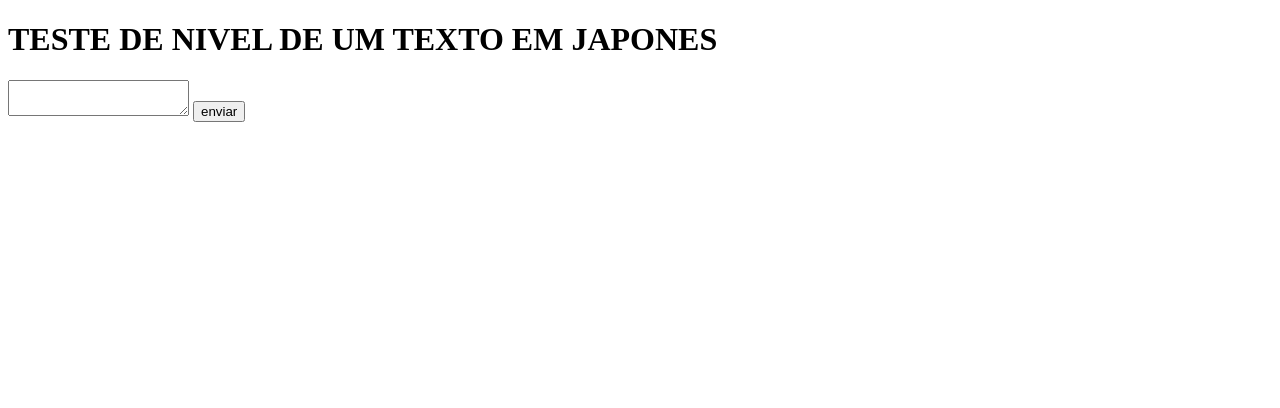
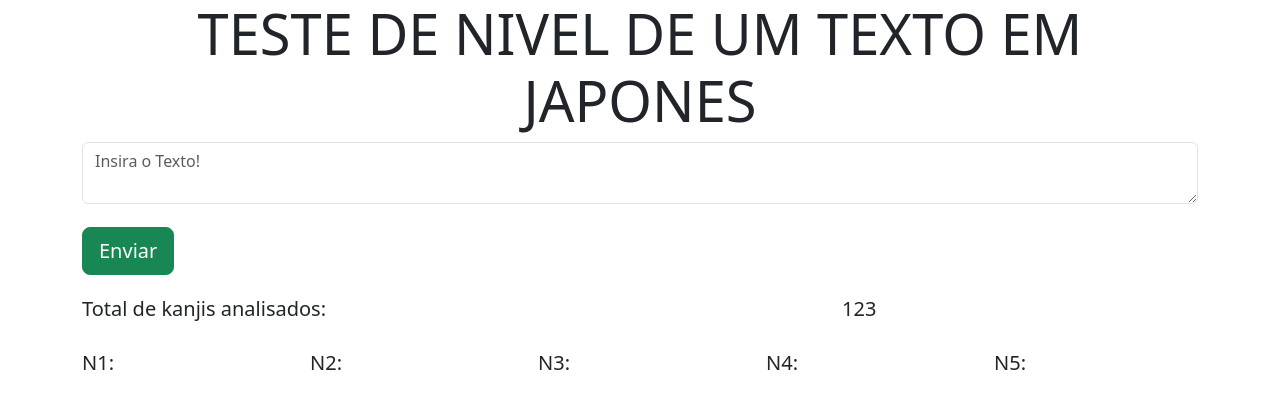
Before and after one commit to AugustoSena/japones-do-carai, a website: page html/index.html in a window 1280 px wide. Drawn offline with nearby package versions, Linux system fonts and the light colour scheme; no server answers.

Commit message:
finalizando back e inciando pseudo front

```diff
--- a/html/index.html
+++ b/html/index.html
@@ -4,10 +4,71 @@
     <meta charset="UTF-8">
     <meta name="viewport" content="width=device-width, initial-scale=1.0">
     <title>Texte de japones</title>
+    <link href="https://cdn.jsdelivr.net/npm/bootstrap@5.3.2/dist/css/bootstrap.min.css" rel="stylesheet" integrity="sha384-T3c6CoIi6uLrA9TneNEoa7RxnatzjcDSCmG1MXxSR1GAsXEV/Dwwykc2MPK8M2HN" crossorigin="anonymous">
 </head>
 <body>
-    <h1>TESTE DE NIVEL DE UM TEXTO EM JAPONES</h1>
-    <textarea id="texto"></textarea>
-    <button onclick="">enviar</button>
-</body>
+    <div class="container">
+        <div class="row">
+                <div class="col text-center">
+                    <h1 class="display-4">TESTE DE NIVEL DE UM TEXTO EM JAPONES</h1>
+                </div>
+        </div>
+    <form action="/teste" method="post">
+        <div class="row">
+            <div class="col">
+                <textarea class="form-control" placeholder="Insira o Texto!" name="texto"></textarea>
+            </div>
+        </div>
+        <div class="row" style="margin-top: 2%;">
+            <div class="col">
+                <button class="btn btn-lg btn-success" type="submit">Enviar</button>
+            </div>
+        </div>
+    </form>
+    <div class="row" style="margin-top: 2%;">
+        <div class="col-8">
+            <h5>Total de kanjis analisados:</h5>
+        </div>
+        <div class="col">
+            <h5>123</h5>
+        </div>
+    </div>
+    <div class="row" id="print-results" style="margin-top: 2%;">
+        <div class="col">
+            <h5>N1: </h5>
+        </div>
+        <div class="col">
+            <h5>N2: </h5>
+        </div>
+        <div class="col">
+            <h5>N3: </h5>
+        </div>
+        <div class="col">
+            <h5>N4: </h5>
+        </div>
+        <div class="col">
+            <h5 >N5: </h5>
+        </div>
+    </div>
+    <script>
+        function carregar(){
+            fetch( "./app.js")
+                .then(response => response.json())
+                .then(resultado => {
+                    const results = document.querySelector('#print-results')
+
+                    results.map(result => {
+                        const print = document.createElement("h5")
+                        print.textContent = result.quantidade
+
+                        results.appendChild(print)
+                    });
+                });
+        }
+        carregar();
+    </script>
+
+
+    </body>
+    </div>
 </html>
--- a/package.json
+++ b/package.json
@@ -9,6 +9,7 @@
   "author": "",
   "license": "ISC",
   "dependencies": {
+    "body-parser": "^1.20.2",
     "express": "^4.18.2"
   }
 }
```
Also changed, not shown: app.js (+37 -15 lines), 1 other file.
